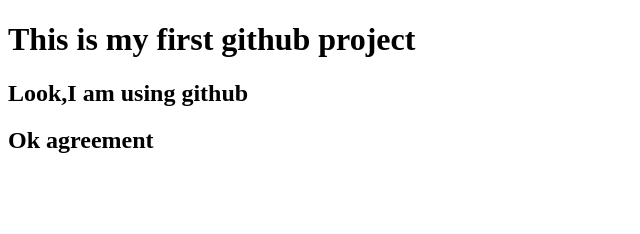
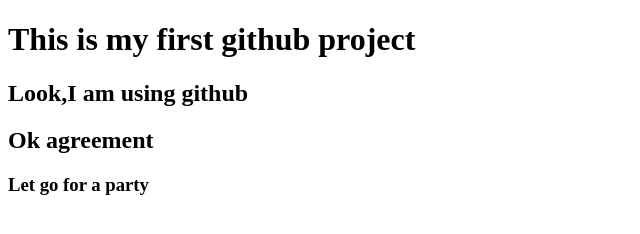
Before and after one commit to iftekharhasanrifat/my-first-website, a plain HTML site: page index.html in a window 1280 px wide. Shown: the whole page, without its empty margins (0-640 px from the left). Drawn offline with Linux system fonts and the light colour scheme.

Commit message:
Set a party

```diff
--- a/index.html
+++ b/index.html
@@ -9,5 +9,6 @@
     <h1>This is my first github project</h1>
     <h2>Look,I am using github</h2>
     <h2>Ok agreement</h2>
+    <h3>Let go for a party</h3>
 </body>
 </html>
```
